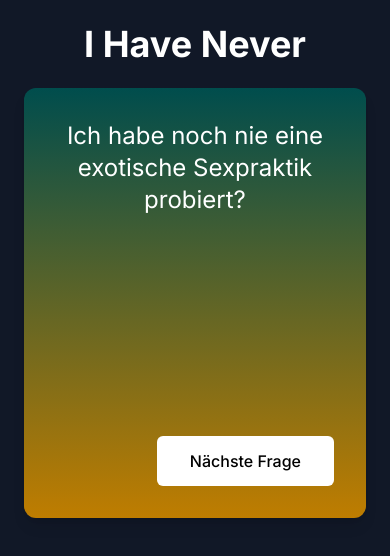
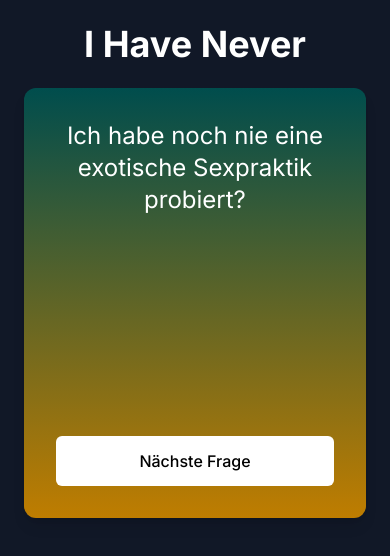
Before and after one commit to LvckyAPI/I-have-never, a Next.js app: page / in a window 390 px wide. Shown: the top 556 px of the page. Built offline with nearby package versions, Linux system fonts and the light colour scheme.

Commit message:
[TASK] place button in center and make it full width on mobile

```diff
--- a/src/_components/gamelogic.tsx
+++ b/src/_components/gamelogic.tsx
@@ -86,7 +86,7 @@ const GameComponent: React.FC = () => {
   return (
     <div className="flex justify-center">
       <div
-        className={`max-w-2xl ${currentGradient} text-white p-8 rounded-xl shadow-lg flex flex-col justify-between`}
+        className={`max-w-2xl ${currentGradient} text-white p-8 rounded-xl shadow-lg flex flex-col`}
         style={{ minHeight: "350px" }}
       >
         <div
@@ -96,7 +96,7 @@ const GameComponent: React.FC = () => {
           {currentQuestion || "Lade Frage..."}
         </div>
         <button
-          className="px-8 py-3 border border-transparent text-base font-medium rounded-md text-black bg-white hover:bg-slate-200 mt-4 self-end"
+          className="px-8 py-3 border border-transparent text-base font-medium rounded-md text-black bg-white hover:bg-slate-200 mt-4 sm:self-end self-center sm:w-fit w-full"
           onClick={nextQuestion}
         >
           Nächste Frage
```
